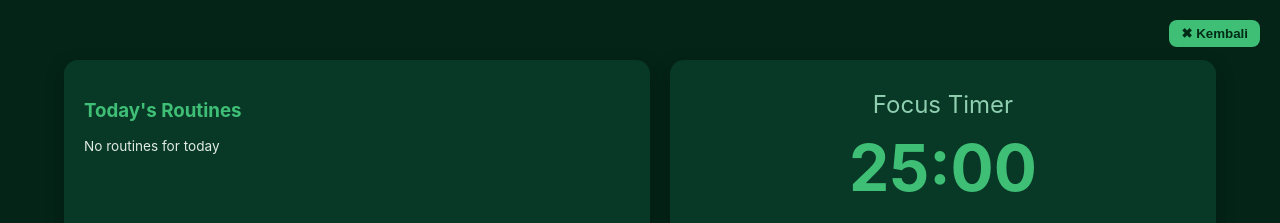
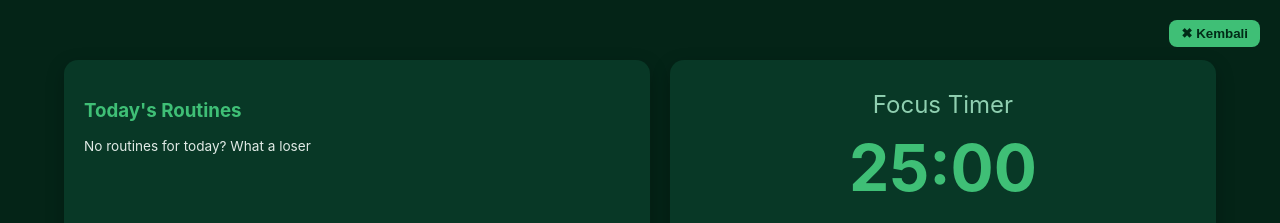
Before and after one commit to DarinJSE/plannerwall-livelywallpaper, a plain HTML site: page index.html in a window 1280 px wide. Both pictures are taken after a click on the button "🎯 Focus". Shown: the top 223 px of the page. Drawn offline with nearby package versions, Linux system fonts and the light colour scheme.

Commit message:
add some text

```diff
--- a/index.html
+++ b/index.html
@@ -911,7 +911,7 @@ function renderFocusMode(){
   list.innerHTML = '';
 
   if(routines.length === 0){
-    list.innerHTML = '<div class="small">No routines for today</div>';
+    list.innerHTML = '<div class="small">No routines for today? What a loser</div>';
     return;
   }
 
@@ -1007,3 +1007,5 @@ window._lively = { todos, loadRoutines, saveRoutines, loadRoutineHistory, archiv
 </body>
 
 </html>
+
+<!-- No Bugs Nigga! -->
```
